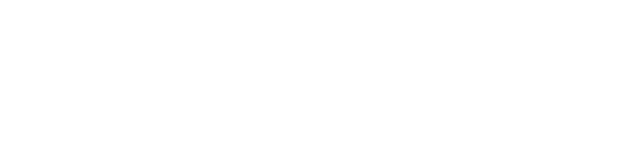
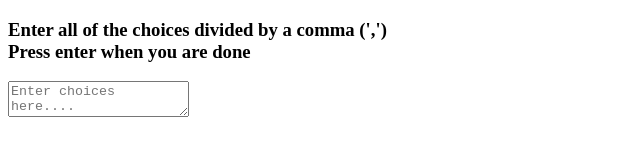
Before and after one commit to aatifali10/50-Days-50-Project-HTML-CSS-JS, a plain HTML site: page 10-Random-choice-pic/Index.html in a window 1280 px wide. Shown: the whole page, without its empty margins (0-640 px from the left). Drawn offline with Linux system fonts and the light colour scheme.

Commit message:
Update Index.html
Add file

```diff
--- a/10-Random-choice-pic/Index.html
+++ b/10-Random-choice-pic/Index.html
@@ -6,8 +6,19 @@
     <meta name="viewport" content="width=device-width, initial-scale=1.0">
     <title>Random-choic-pic</title>
     <link rel="stylesheet" href="./Style.css">
+
 </head>
 <body>
+        <div class="container">
+        <h3>Enter all of the choices divided by a comma (',') <br>
+        Press enter when you are done </h3>
+        <textarea placeholder="Enter choices here...." id="textarea" ></textarea>
+
+        <div id="tags">
+
+        </div>
+
+    </div>
     <script src="./Main.js"></script>
 </body>
 </html>
```
